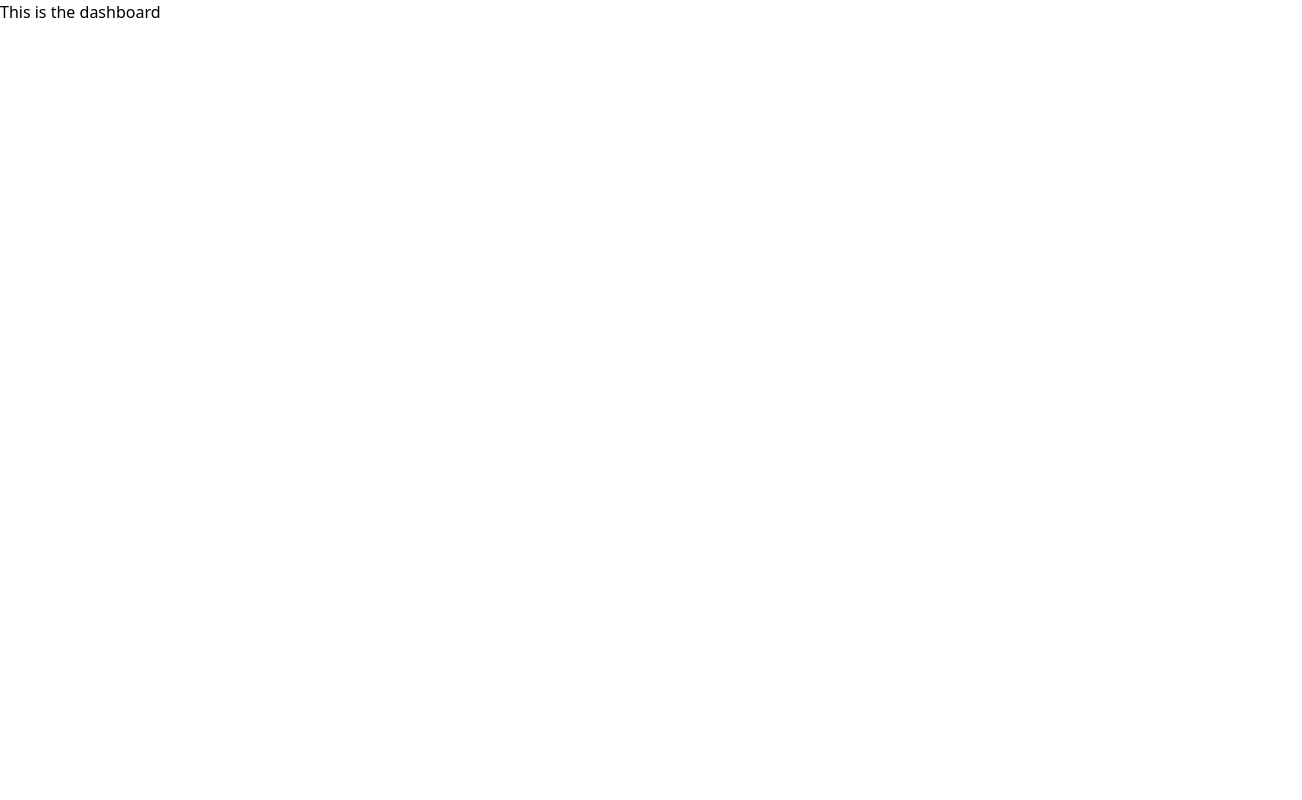
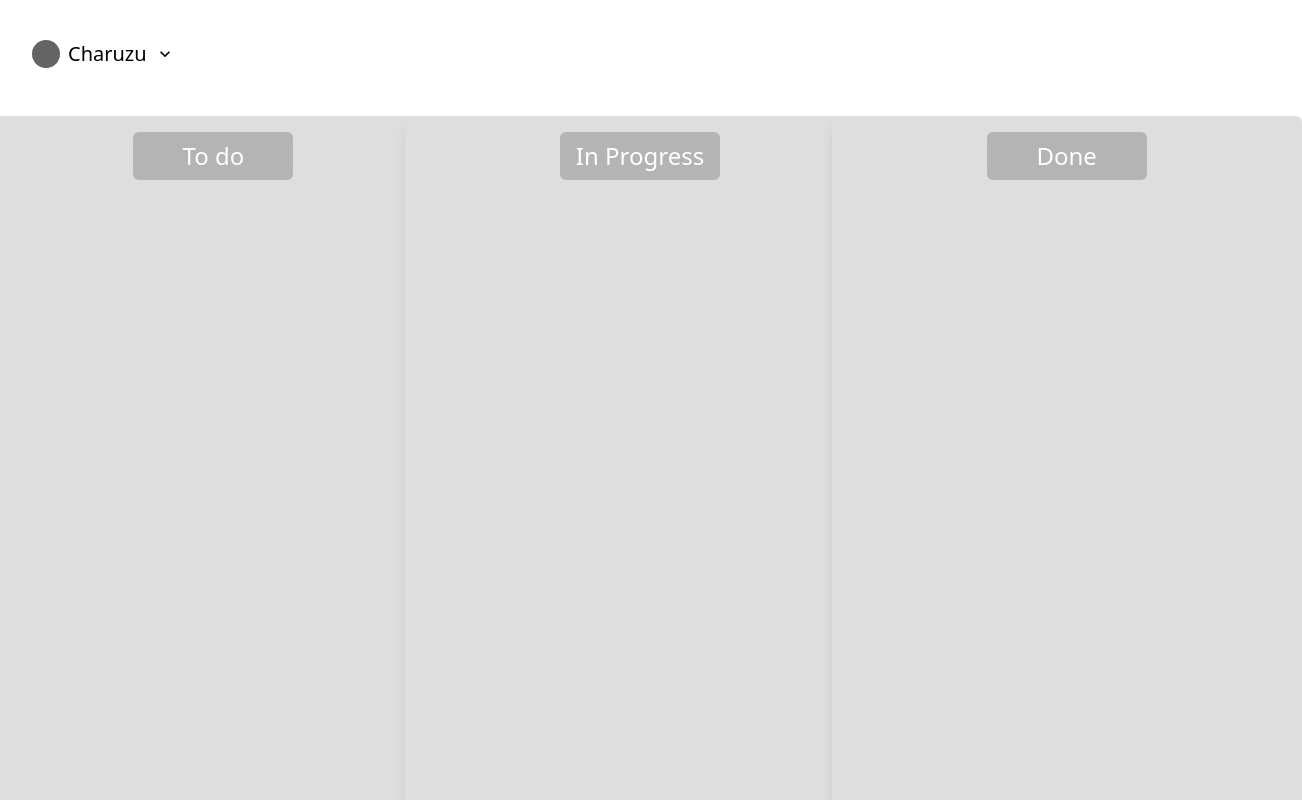
Before and after one commit to cedik456/kanban, a React (Vite) app in the folder client/: page /dashboard in a window 1280 px wide. Shown: the top 800 px of the page, 1302 px wide, since content can reach past the window. Built offline with nearby package versions, Linux system fonts and the light colour scheme.

Commit message:
Refine dashboards UI

```diff
--- a/client/src/pages/Dashboard.jsx
+++ b/client/src/pages/Dashboard.jsx
@@ -1,10 +1,44 @@
 import React from "react";
+import { MdKeyboardArrowDown } from "react-icons/md";
 
 const Dashboard = () => {
   return (
     <>
       <main>
-        <div>This is the dashboard</div>
+        <div className="flex gap-2 mt-10 ml-8 items-center text-black mb-12">
+          <div className="bg-[#656363] w-7 h-7 rounded-full"></div>
+          <p className="text-xl">Charuzu</p>
+          <MdKeyboardArrowDown className="text-xl" />
+        </div>
+        <div className="container mx-auto">
+          <div className="grid grid-cols-3  place-items-center place-content-center">
+            <div className="bg-[#DEDEDE] w-[470px] h-[945px] rounded-md shadow-lg flex flex-col p-4">
+              <div className="flex justify-center">
+                <div className="bg-[#B4B4B4] text-center w-40 p-2 rounded-md text-white">
+                  <p className="text-2xl">To do</p>
+                </div>
+              </div>
+            </div>
+            <div className="bg-[#DEDEDE] w-[470px] h-[945px] rounded-md shadow-lg p-4 ">
+              <div className="flex justify-center">
+                <div>
+                  <div className="bg-[#B4B4B4] text-center w-40 p-2 rounded-md text-white">
+                    <p className="text-2xl">In Progress</p>
+                  </div>
+                </div>
+              </div>
+            </div>
+            <div className="bg-[#DEDEDE] w-[470px] h-[945px] rounded-md shadow-lg p-4">
+              <div className="flex justify-center">
+                <div>
+                  <div className="bg-[#B4B4B4] text-center w-40 p-2 rounded-md text-white">
+                    <p className="text-2xl">Done</p>
+                  </div>
+                </div>
+              </div>
+            </div>
+          </div>
+        </div>
       </main>
     </>
   );
--- a/client/src/pages/Login.jsx
+++ b/client/src/pages/Login.jsx
@@ -64,7 +64,7 @@ const Login = () => {
                 onChange={handleChange}
                 required
                 autoComplete="off"
-                className=" p-2 rounded-sm border text-gray-300 text-sm border-gray-300"
+                className=" p-2 rounded-sm border text-black text-sm border-gray-300"
               />
               {/* <label>Password:</label>
               <input
--- /dev/null
+++ b/package.json
@@ -0,0 +1,5 @@
+{
+  "dependencies": {
+    "react-icons": "^5.5.0"
+  }
+}
```
Also changed, not shown: 2 other files (tests, documents, lock files or other folders).
